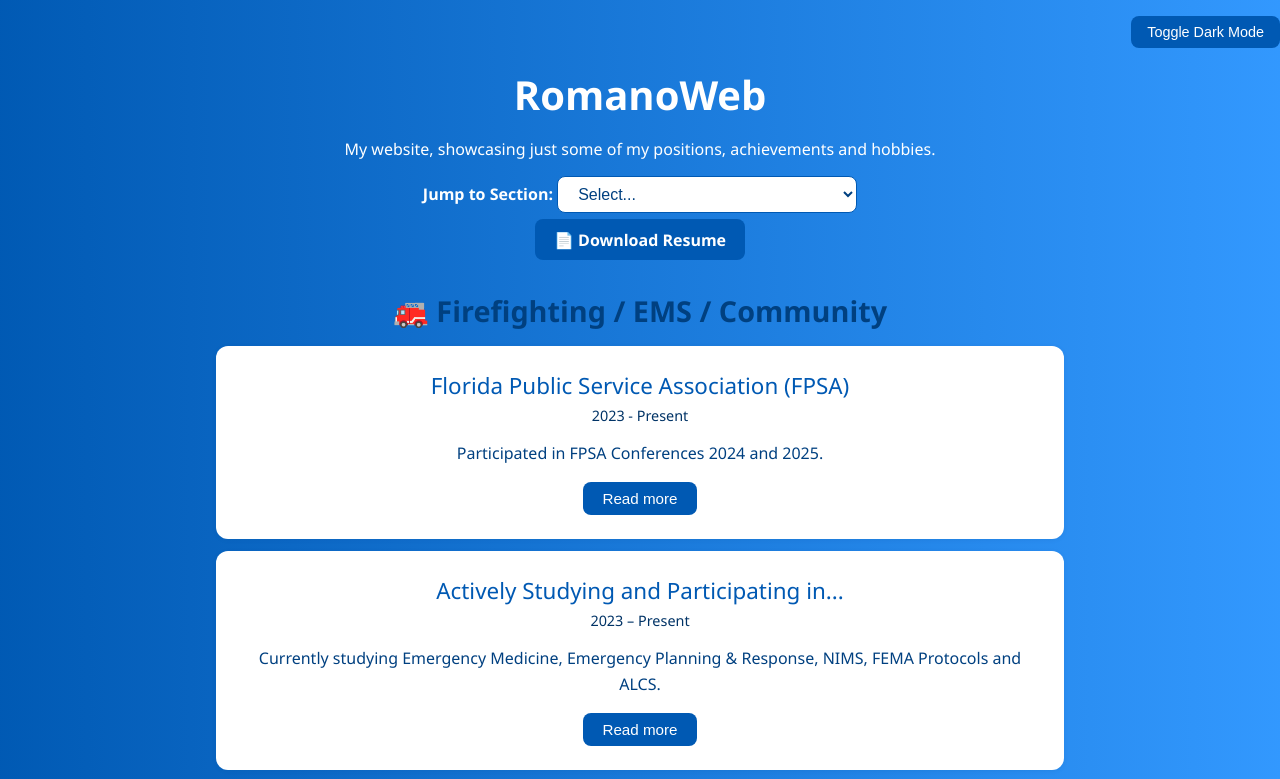
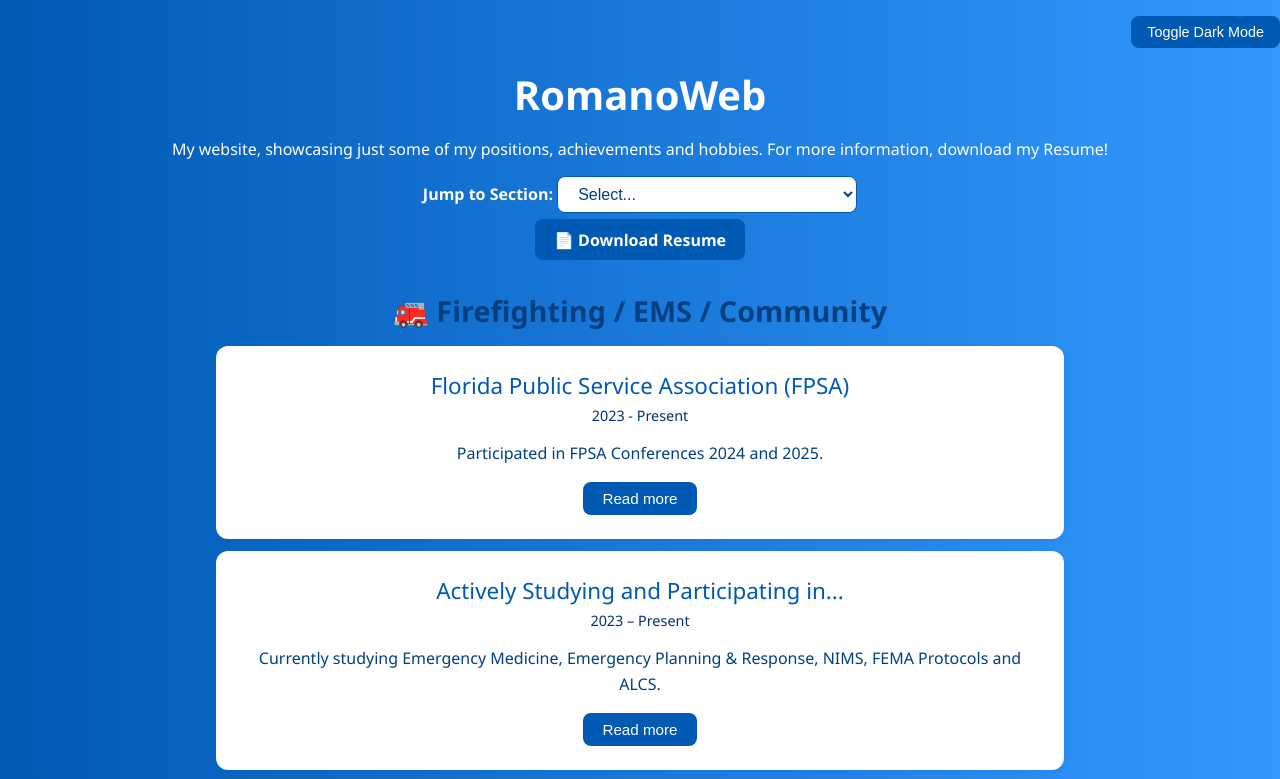
Before and after one commit to ALTF4Xx/RomanoWeb, a plain HTML site: page index.html in a window 1280 px wide. Shown: the top 779 px of the page. Drawn offline with Linux system fonts and the light colour scheme.

Commit message:
Update index.html
updated header

```diff
--- a/index.html
+++ b/index.html
@@ -214,7 +214,7 @@
   <header>
     <button class="toggle-btn" onclick="toggleTheme()">Toggle Dark Mode</button>
     <h1>RomanoWeb</h1>
-    <p>My website, showcasing just some of my positions, achievements and hobbies.</p>
+    <p>My website, showcasing just some of my positions, achievements and hobbies. For more information, download my Resume!</p>
 
     <div class="section-select-container">
       <label for="section-select" style="color: var(--text-light); font-weight: 600;">Jump to Section:</label>
```
